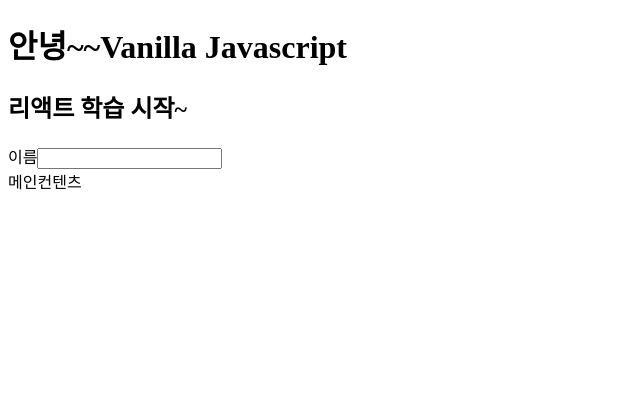
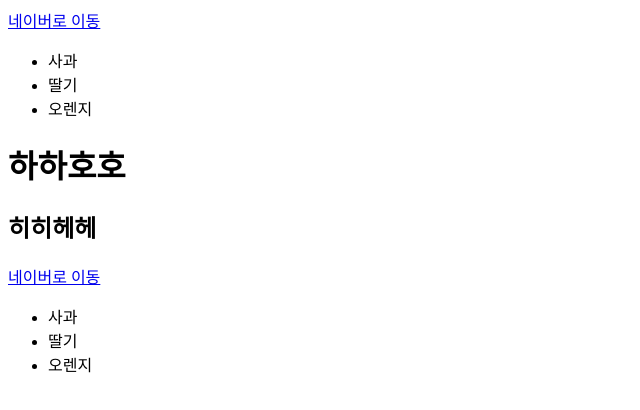
Before and after one commit to chchch928/react-study202501, a React (Vite) app: page / in a window 1280 px wide. Shown: the top 410 px of the page, without its empty margins (0-640 px from the left). Built offline with nearby package versions, Linux system fonts and the light colour scheme.

Commit message:
#0203-02 컴포넌트 만들기

```diff
--- a/src/App.jsx
+++ b/src/App.jsx
@@ -1,4 +1,6 @@
 import React from "react";
+import Hello from "./components/Hello.jsx";
+import Bye from "./components/Bye.jsx";
 
 // 컴포넌트
 function App() {
@@ -8,7 +10,7 @@
        - 규칙 :
     1. return 안에있는 태그는 반드시 하나의 태그로 묶여야 함.
     2. 빈 태그(닫는 태그가 없는)는 반드시 /> 로 마감
-    3. 태그의 class속성은 자바스크립트 키워드 class와 겹쳐서 className으로 표기
+    3. 태그의 class 속성은 자바스크립트 키워드 class와 겹쳐서 className으로 표기
     4. 의미없는 부모는 <React.Fragment>로 감싸면 됨
     5. 변수값이나 함수를 출력할 때는 {}로 감싸면 됨.
 
@@ -23,18 +25,9 @@
 
     return (
         <>
-            <header>
-                <h1 className="title">안녕~~{subject}</h1>
-                <h2>리액트 학습 시작~</h2>
-                <label htmlFor='username'>이름</label>
-                <input
-                    type='text'
-                    id='username'
-                />
-            </header>
-            <main>
-                메인컨텐츠
-            </main>
+            <Bye />
+            <Hello />
+            <Bye />
         </>
 
 
--- /dev/null
+++ b/src/components/Bye.jsx
@@ -0,0 +1,15 @@
+
+// 함수형 컴포넌트: 최근 리액트 선호방식
+import Greet from "./Greet.jsx";
+
+function Bye(){
+
+    return(
+        <div>
+            <a href= 'http://www.naver.com'>네이버로 이동</a>
+            <Greet />
+        </div>
+    );
+
+}
+export default Bye;
--- /dev/null
+++ b/src/components/Greet.jsx
@@ -0,0 +1,12 @@
+
+// rsc하면 빠르게 이 구성으로 만들 수 있음
+
+const Greet = () => (
+    <ul>
+        <li>사과</li>
+        <li>딸기</li>
+        <li>오렌지</li>
+    </ul>
+);
+
+export default Greet;
--- /dev/null
+++ b/src/components/Hello.jsx
@@ -0,0 +1,15 @@
+import React from "react";
+
+// 클래스 컴포넌트 : legacy
+class Hello extends React.Component{
+    render() {
+        return(
+            <>
+                <h1>하하호호</h1>
+                <h2>히히헤헤</h2>
+            </>
+        );
+    }
+}
+
+export default Hello;
--- a/src/main.jsx
+++ b/src/main.jsx
@@ -1,6 +1,4 @@
 import { createRoot } from 'react-dom/client'
 import App from './App.jsx'
 
-createRoot(document.getElementById('root')).render(
-    <App />
-)
+createRoot(document.getElementById('root')).render(<App />)
```
